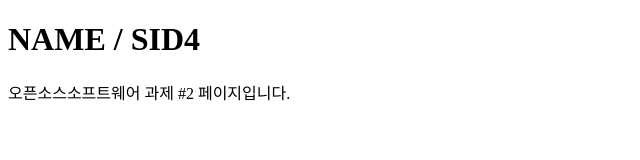
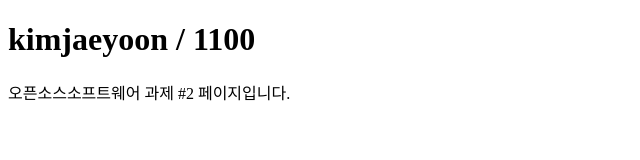
Before and after one commit to rlawodbs2004/oss-hw2-1100, a plain HTML site: page site/index.html in a window 1280 px wide. Shown: the whole page, without its empty margins (0-640 px from the left). Drawn offline with Linux system fonts and the light colour scheme.

```diff
--- a/site/index.html
+++ b/site/index.html
@@ -2,7 +2,7 @@
 <html lang="ko">
 <head><meta charset="utf-8"><title>OSS HW2</title></head>
 <body>
- <h1>NAME / SID4</h1>
+ <h1>kimjaeyoon / 1100</h1>
  <p>오픈소스소프트웨어 과제 #2 페이지입니다.</p>
 </body>
 </html>
```
